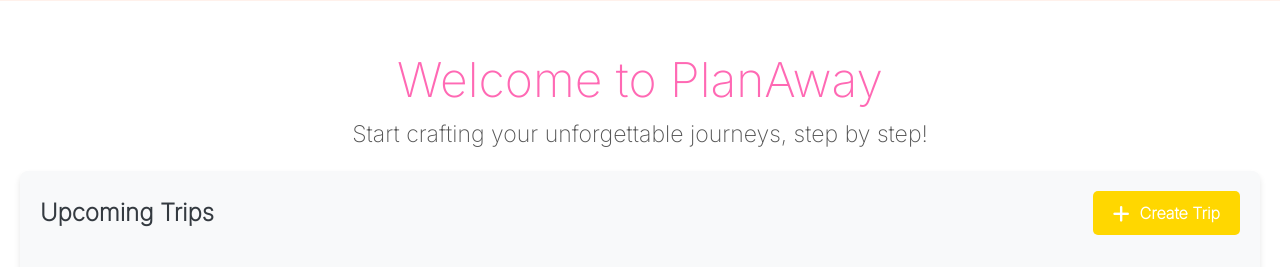
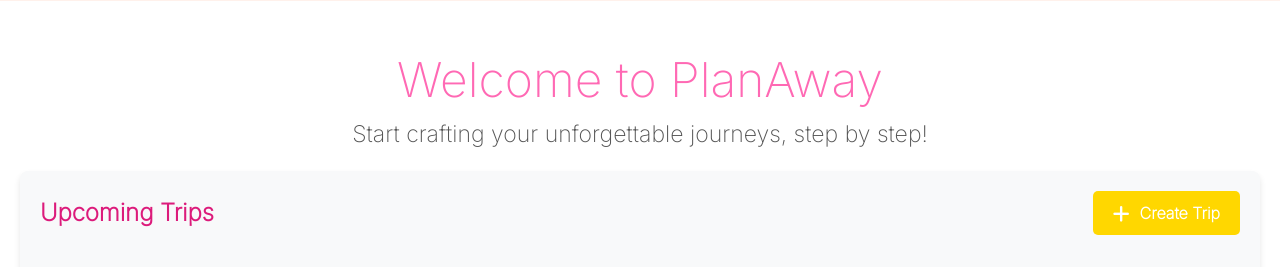
Before and after one commit to Vasilena01/Travel_planner, a Django app: page / in a window 1280 px wide. Shown: the part 85-352 px from the top of the page. Run offline with Django 5.2, Linux system fonts and the light colour scheme; a user stored in the database is signed in; data comes from the database, SQL or seed files in the repository; parts of the project's set-up code (start-up, migrations or seed data) failed here and were passed over.

Commit message:
little fix in main/styles.css
little fix in main/styles.css

```diff
--- a/travel_planner/main/static/main/styles.css
+++ b/travel_planner/main/static/main/styles.css
@@ -51,6 +51,7 @@ p {
     font-size: 1.5rem;
     font-weight: bold;
     color: #343a40;
+    color: #dc1b7b;
     margin: 0;
 }
 
```
